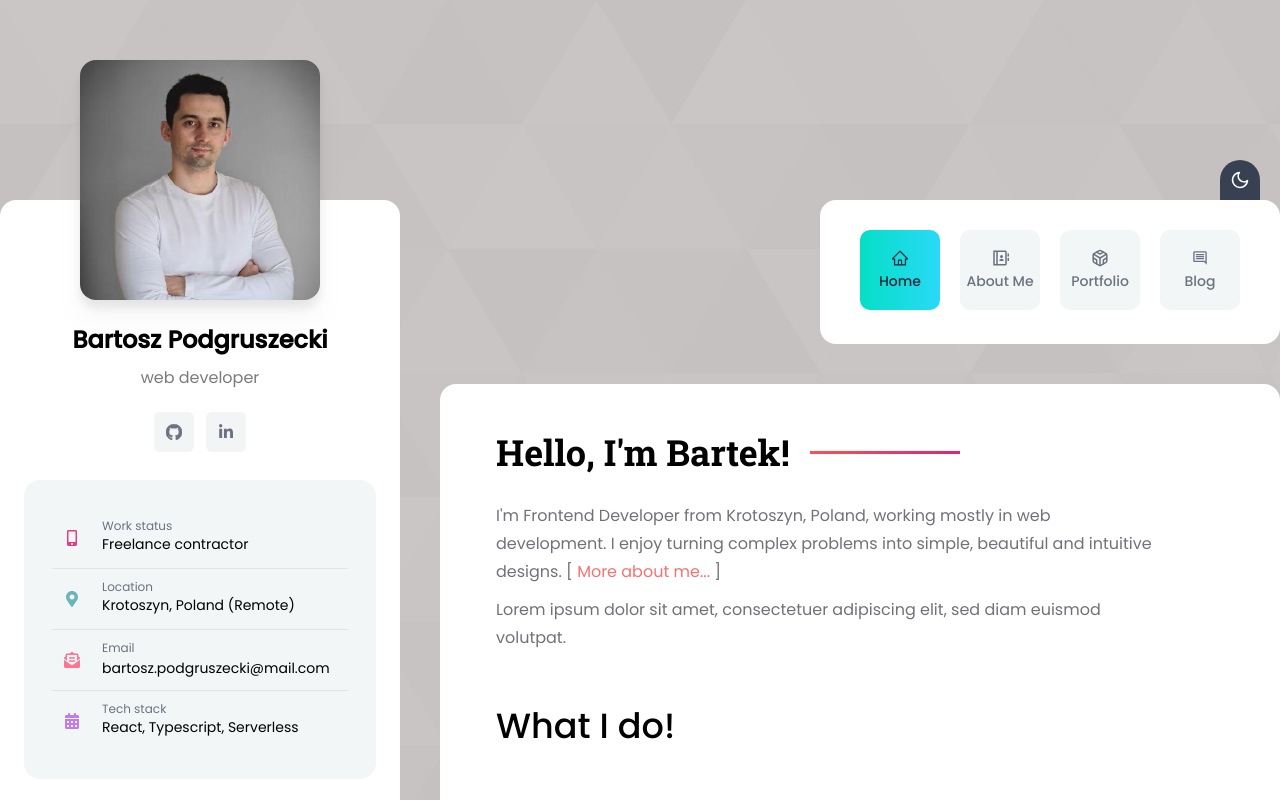
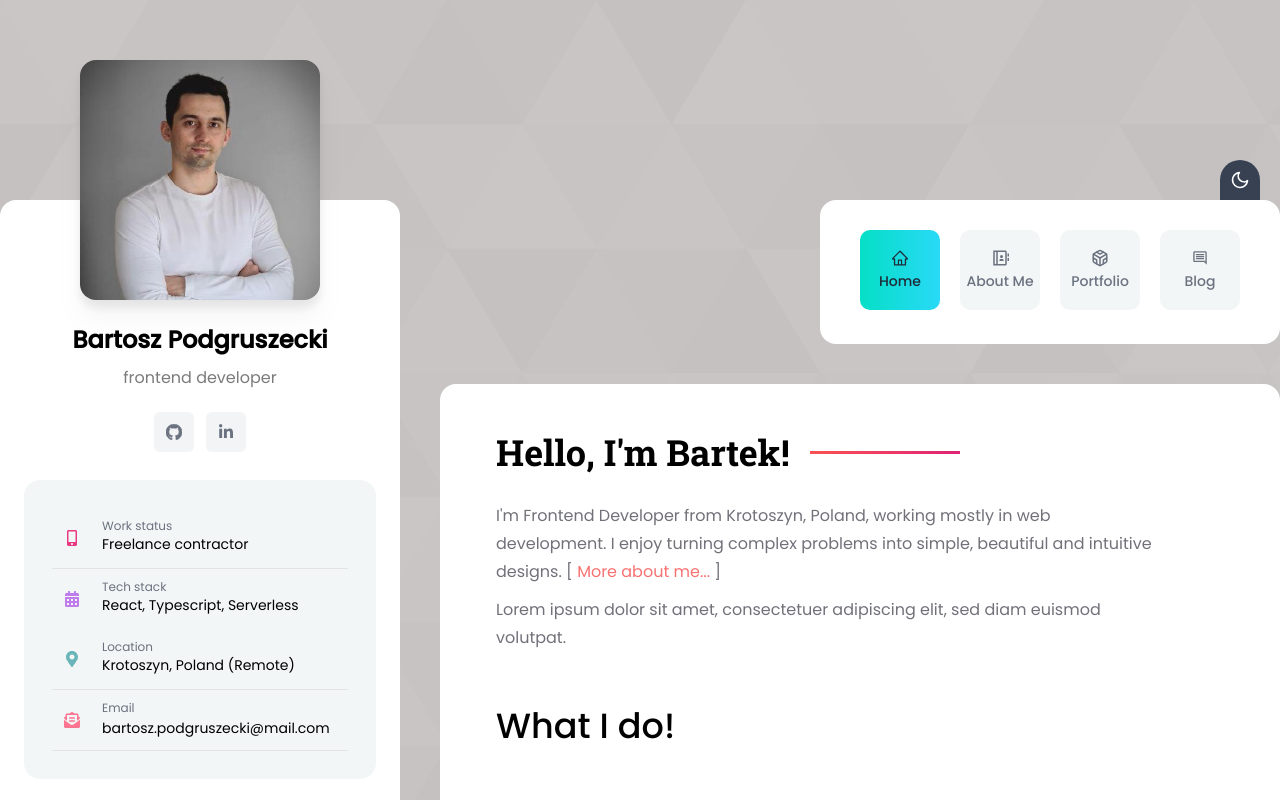
Before and after one commit to barthicus/portfolio, a Next.js app: page / in a window 1280 px wide. Shown: the top 800 px of the page. Built offline with nearby package versions, Linux system fonts and the light colour scheme.

Commit message:
Add page transitions

```diff
--- a/package.json
+++ b/package.json
@@ -22,6 +22,7 @@
     "eslint-config-prettier": "^8.8.0",
     "eslint-plugin-prettier": "^4.2.1",
     "eslint-plugin-tailwindcss": "^3.12.1",
+    "framer-motion": "^10.12.16",
     "next": "13.4.4",
     "next-themes": "^0.2.1",
     "postcss": "8.4.23",
--- a/src/app/_components/Aside.tsx
+++ b/src/app/_components/Aside.tsx
@@ -41,7 +41,7 @@ export const Aside = () => {
         <div className="pb-8 pt-[100px]">
           <p className="mb-1 mt-6 text-2xl font-semibold dark:text-white">Bartosz Podgruszecki</p>
           <p className="mb-4 inline-block rounded-lg px-5 py-1.5 text-[#7B7B7B] dark:bg-[#1D1D1D] dark:text-[#A6A6A6]">
-            web developer
+            frontend developer
           </p>
 
           <div className="flex justify-center space-x-3">
@@ -95,6 +95,25 @@ export const Aside = () => {
                 <p className="break-all text-sm dark:text-white">Freelance contractor</p>
               </div>
             </div>
+            <div className="flex py-2.5">
+              <span className="flex h-10 w-10 shrink-0 items-center justify-center rounded-md text-[#C17CEB] transition-colors duration-300 ease-out">
+                <svg
+                  stroke="currentColor"
+                  fill="currentColor"
+                  strokeWidth="0"
+                  viewBox="0 0 448 512"
+                  height="1em"
+                  width="1em"
+                  xmlns="http://www.w3.org/2000/svg"
+                >
+                  <path d="M0 464c0 26.5 21.5 48 48 48h352c26.5 0 48-21.5 48-48V192H0v272zm320-196c0-6.6 5.4-12 12-12h40c6.6 0 12 5.4 12 12v40c0 6.6-5.4 12-12 12h-40c-6.6 0-12-5.4-12-12v-40zm0 128c0-6.6 5.4-12 12-12h40c6.6 0 12 5.4 12 12v40c0 6.6-5.4 12-12 12h-40c-6.6 0-12-5.4-12-12v-40zM192 268c0-6.6 5.4-12 12-12h40c6.6 0 12 5.4 12 12v40c0 6.6-5.4 12-12 12h-40c-6.6 0-12-5.4-12-12v-40zm0 128c0-6.6 5.4-12 12-12h40c6.6 0 12 5.4 12 12v40c0 6.6-5.4 12-12 12h-40c-6.6 0-12-5.4-12-12v-40zM64 268c0-6.6 5.4-12 12-12h40c6.6 0 12 5.4 12 12v40c0 6.6-5.4 12-12 12H76c-6.6 0-12-5.4-12-12v-40zm0 128c0-6.6 5.4-12 12-12h40c6.6 0 12 5.4 12 12v40c0 6.6-5.4 12-12 12H76c-6.6 0-12-5.4-12-12v-40zM400 64h-48V16c0-8.8-7.2-16-16-16h-32c-8.8 0-16 7.2-16 16v48H160V16c0-8.8-7.2-16-16-16h-32c-8.8 0-16 7.2-16 16v48H48C21.5 64 0 85.5 0 112v48h448v-48c0-26.5-21.5-48-48-48z"></path>
+                </svg>
+              </span>
+              <div className="ml-2.5 text-left">
+                <p className="text-xs text-gray-500 dark:text-[#A6A6A6]">Tech stack</p>
+                <p className="break-all text-sm dark:text-white">React, Typescript, Serverless</p>
+              </div>
+            </div>
             <div className="flex border-b border-[#E3E3E3] py-2.5 dark:border-[#3D3A3A]">
               <span className="flex h-10 w-10 shrink-0 items-center justify-center text-[#6AB5B9] transition-colors duration-300 ease-out">
                 <svg
@@ -140,25 +159,6 @@ export const Aside = () => {
                 </p>
               </div>
             </div>
-            <div className="flex py-2.5">
-              <span className="flex h-10 w-10 shrink-0 items-center justify-center rounded-md text-[#C17CEB] transition-colors duration-300 ease-out">
-                <svg
-                  stroke="currentColor"
-                  fill="currentColor"
-                  strokeWidth="0"
-                  viewBox="0 0 448 512"
-                  height="1em"
-                  width="1em"
-                  xmlns="http://www.w3.org/2000/svg"
-                >
-                  <path d="M0 464c0 26.5 21.5 48 48 48h352c26.5 0 48-21.5 48-48V192H0v272zm320-196c0-6.6 5.4-12 12-12h40c6.6 0 12 5.4 12 12v40c0 6.6-5.4 12-12 12h-40c-6.6 0-12-5.4-12-12v-40zm0 128c0-6.6 5.4-12 12-12h40c6.6 0 12 5.4 12 12v40c0 6.6-5.4 12-12 12h-40c-6.6 0-12-5.4-12-12v-40zM192 268c0-6.6 5.4-12 12-12h40c6.6 0 12 5.4 12 12v40c0 6.6-5.4 12-12 12h-40c-6.6 0-12-5.4-12-12v-40zm0 128c0-6.6 5.4-12 12-12h40c6.6 0 12 5.4 12 12v40c0 6.6-5.4 12-12 12h-40c-6.6 0-12-5.4-12-12v-40zM64 268c0-6.6 5.4-12 12-12h40c6.6 0 12 5.4 12 12v40c0 6.6-5.4 12-12 12H76c-6.6 0-12-5.4-12-12v-40zm0 128c0-6.6 5.4-12 12-12h40c6.6 0 12 5.4 12 12v40c0 6.6-5.4 12-12 12H76c-6.6 0-12-5.4-12-12v-40zM400 64h-48V16c0-8.8-7.2-16-16-16h-32c-8.8 0-16 7.2-16 16v48H160V16c0-8.8-7.2-16-16-16h-32c-8.8 0-16 7.2-16 16v48H48C21.5 64 0 85.5 0 112v48h448v-48c0-26.5-21.5-48-48-48z"></path>
-                </svg>
-              </span>
-              <div className="ml-2.5 text-left">
-                <p className="text-xs text-gray-500 dark:text-[#A6A6A6]">Tech stack</p>
-                <p className="break-all text-sm dark:text-white">React, Typescript, Serverless</p>
-              </div>
-            </div>
           </div>
           <a
             href="/images/cv.pdf"
--- /dev/null
+++ b/src/app/_components/PageWrapper.tsx
@@ -0,0 +1,10 @@
+"use client"
+
+import { ReactNode } from "react"
+import { motion } from "framer-motion"
+
+export const PageWrapper = ({ children }: { children: ReactNode }) => (
+  <motion.div initial={{ opacity: 0 }} animate={{ opacity: 1 }} exit={{ opacity: 0 }}>
+    {children}
+  </motion.div>
+)
--- a/src/app/about-me/page.tsx
+++ b/src/app/about-me/page.tsx
@@ -1,23 +1,26 @@
 import { PageTitle } from "../_components/PageTitle"
+import { PageWrapper } from "../_components/PageWrapper"
 import { WipInfo } from "../_components/WipInfo"
 
 export const runtime = "edge"
 
 export default function AboutMe() {
   return (
+    <PageWrapper>
       <div className="px-6 pt-12 sm:px-5 md:px-10 md:py-12 lg:px-14">
         <PageTitle>About Me</PageTitle>
         <div className="grid-cols-12 items-center pt-4 md:gap-10 md:pt-[30px] lg:grid ">
           <div className="col-span-12 space-y-2.5">
             <div className="lg:mr-16">
               <p className="text-gray-500 dark:text-gray-100">
-              I&apos;m Polish Front-End Developer who is not afraid of learning new things. I really
-              enjoy building modern web applications using React (Next.js) and Typescript.
+                I&apos;m Polish Front-End Developer who is not afraid of learning new things. I
+                really enjoy building modern web applications using React (Next.js) and Typescript.
               </p>
             </div>
             <WipInfo />
           </div>
         </div>
       </div>
+    </PageWrapper>
   )
 }
--- a/src/app/blog/page.tsx
+++ b/src/app/blog/page.tsx
@@ -1,10 +1,12 @@
 import { PageTitle } from "../_components/PageTitle"
+import { PageWrapper } from "../_components/PageWrapper"
 import { WipInfo } from "../_components/WipInfo"
 
 export const runtime = "edge"
 
 export default function Blog() {
   return (
+    <PageWrapper>
       <div className="px-6 pt-12 sm:px-5 md:px-10 md:py-12 lg:px-14">
         <PageTitle>Blog</PageTitle>
         <div className="grid-cols-12 items-center pt-4 md:gap-10 md:pt-[30px] lg:grid ">
@@ -18,5 +20,6 @@ export default function Blog() {
           </div>
         </div>
       </div>
+    </PageWrapper>
   )
 }
--- a/src/app/layout.tsx
+++ b/src/app/layout.tsx
@@ -45,7 +45,7 @@ export default function RootLayout({ children }: { children: ReactNode }) {
           <div className="sticky top-0 z-30 block bg-[#C8C6C5]/80 p-4 dark:bg-[#2E3131]/80 lg:hidden lg:p-0">
             <Header />
           </div>
-          <section className="relative min-h-screen w-full p-4 font-mono md:p-0">
+          <section className="relative min-h-screen w-full p-4 font-mono md:p-0 md:pb-10">
             <div className="container grid grid-cols-12 justify-between md:gap-10 lg:mt-[200px]">
               <div className="top-44 col-span-12 lg:sticky lg:col-span-4 lg:h-screen">
                 <Aside />
@@ -60,7 +60,6 @@ export default function RootLayout({ children }: { children: ReactNode }) {
                     "after:absolute after:bottom-0 after:left-0 after:h-[5px] after:w-full after:bg-[linear-gradient(90deg,_#05bf85_0%,_#05bf85_10%,_#159f85_10%,_#159f85_20%,_#15709f_20%,_#15709f_30%,_#15569f_30%,_#15569f_40%,_#152c9f_40%,_#152c9f_50%,_#6038c5_50%,_#6038c5_60%,_#ae4add_60%,_#ae4add_70%,_#dd4a96_70%,_#dd4a96_80%,_#dd4a54_80%,_#dd4a54_90%,_#dd814a_90%,_#dd814a_100%)] after:content-['']",
                   )}
                 >
-                  <div>
                   {children}
                   <footer className="overflow-hidden rounded-b-2xl bg-slate-50 dark:bg-zinc-800">
                     <div className="container">
@@ -72,7 +71,6 @@ export default function RootLayout({ children }: { children: ReactNode }) {
                       </p>
                     </div>
                   </footer>
-                  </div>
                 </main>
               </div>
             </div>
--- a/src/app/page.tsx
+++ b/src/app/page.tsx
@@ -1,12 +1,13 @@
 import Link from "next/link"
 
 import { PageTitle } from "./_components/PageTitle"
+import { PageWrapper } from "./_components/PageWrapper"
 
 export const runtime = "edge"
 
 export default function Home() {
   return (
-    <>
+    <PageWrapper>
       <div className="px-6 py-12 sm:px-5 md:px-10 lg:px-14">
         <PageTitle>Hello, I&apos;m Bartek!</PageTitle>
         <div className="grid-cols-12 items-center pt-4 md:gap-10 md:pt-[30px] lg:grid ">
@@ -105,6 +106,6 @@ export default function Home() {
           </div>
         </div>
       </section>
-    </>
+    </PageWrapper>
   )
 }
--- a/src/app/portfolio/page.tsx
+++ b/src/app/portfolio/page.tsx
@@ -1,10 +1,12 @@
 import { PageTitle } from "../_components/PageTitle"
+import { PageWrapper } from "../_components/PageWrapper"
 import { WipInfo } from "../_components/WipInfo"
 
 export const runtime = "edge"
 
 export default function Portfolio() {
   return (
+    <PageWrapper>
       <div className="px-6 pt-12 sm:px-5 md:px-10 md:py-12 lg:px-14">
         <PageTitle>Portfolio</PageTitle>
         <div className="grid-cols-12 items-center pt-4 md:gap-10 md:pt-[30px] lg:grid ">
@@ -19,5 +21,6 @@ export default function Portfolio() {
           </div>
         </div>
       </div>
+    </PageWrapper>
   )
 }
```
Also changed, not shown: 1 other file (tests, documents, lock files or other folders). Lines whose indentation alone changed are shown as unchanged.
